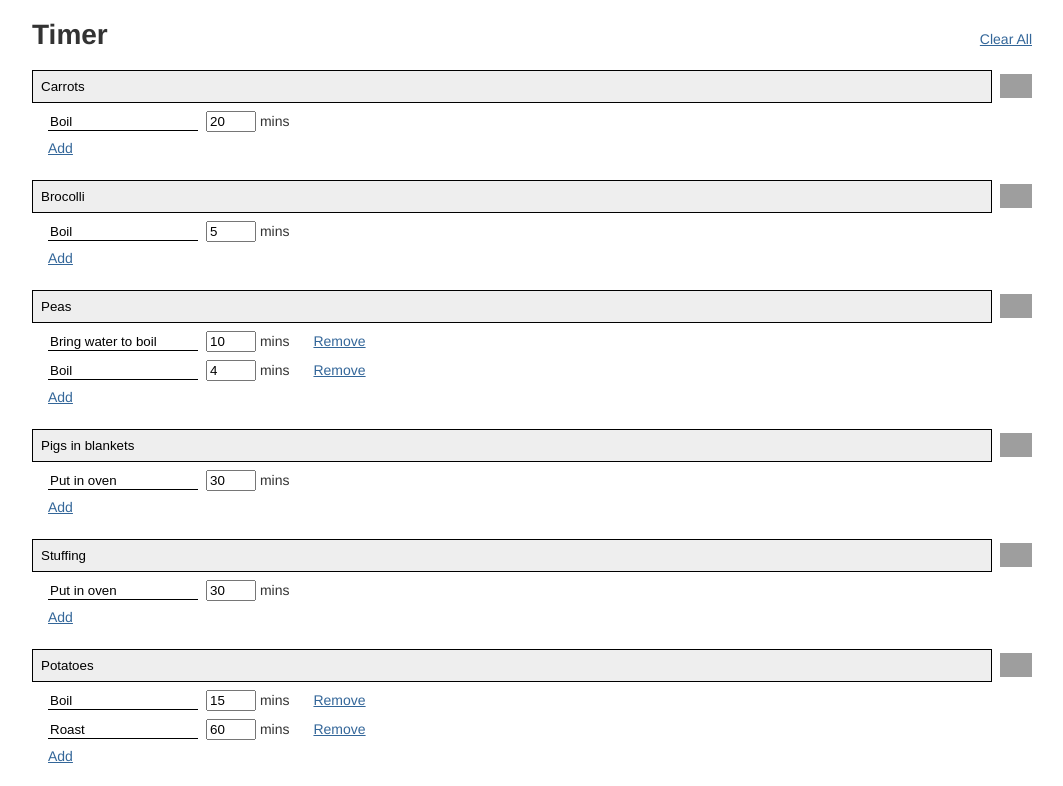
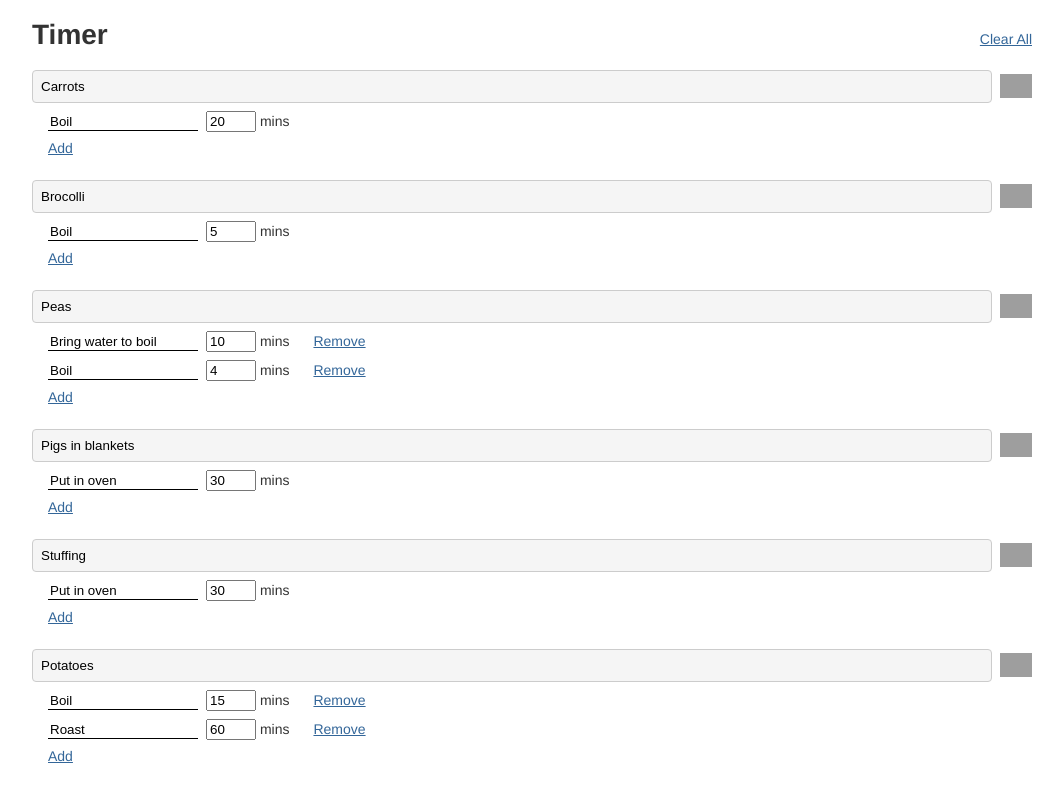
Before and after one commit to burt202/timer, a React app: page / in a window 1280 px wide. Shown: the top 786 px of the page, without its empty margins (108-1171 px from the left). Built offline with nearby package versions, Linux system fonts and the light colour scheme; grey boxes are pictures that could not be loaded.

Commit message:
Improve input styling

```diff
--- a/src/js/items.tsx
+++ b/src/js/items.tsx
@@ -77,8 +77,9 @@ export default function Items(props: Props) {
                   padding: 8,
                   width: "100%",
                   marginRight: 8,
-                  background: "#eee",
-                  border: "1px solid",
+                  background: "#F5F5F5",
+                  border: "1px solid #CCC",
+                  borderRadius: 4,
                 }}
                 onChange={(e) => {
                   updateItem(i, {...item, name: e.target.value})
```
